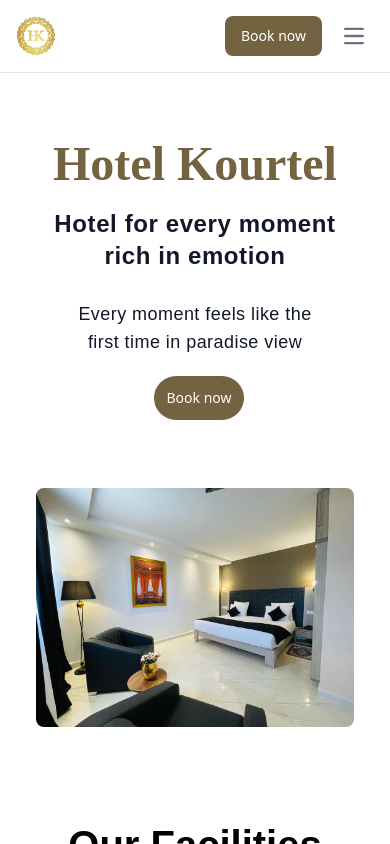
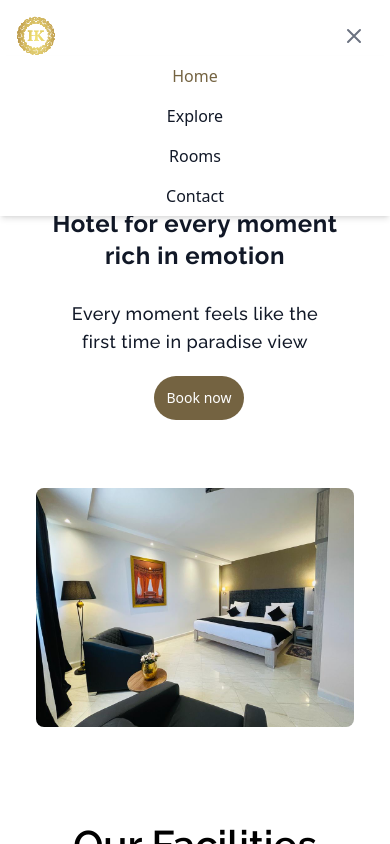
Before and after one commit to zakiabdessem/Kourtel-Hotel, a Next.js app: page / in a window 390 px wide. Both pictures are taken after a click on the button "Open main menu". Shown: the top 844 px of the page. Built offline with nearby package versions, Linux system fonts and the light colour scheme.

Commit message:
added nav menu for mobile , fixed font of main hero

```diff
--- a/app/globals.css
+++ b/app/globals.css
@@ -2,10 +2,6 @@
 @tailwind components;
 @tailwind utilities;
 @import "~leaflet/dist/leaflet.css";
-@import url('https://fonts.googleapis.com/css2?family=Dancing+Script:wght@400;500;600;700&display=swap');
-@import url('https://fonts.googleapis.com/css2?family=Raleway:wght@500;600;700;800;900&display=swap');
-@import url('https://fonts.googleapis.com/css2?family=Poppins:wght@100;200;300;400;500;600;700;800;900&display=swap');
-@import url('https://fonts.googleapis.com/css2?family=Mulish:wght@300;400;500;600;700;800;900;1000&display=swap');
 
 :root {
   --foreground-rgb: 0, 0, 0;
--- a/app/layout.tsx
+++ b/app/layout.tsx
@@ -25,7 +25,21 @@
           href="https://fonts.gstatic.com"
           crossOrigin=""
         />
+        <link
+          href="https://fonts.googleapis.com/css2?family=Dancing+Script:wght@400;500;600;700&display=swap"
+          rel="stylesheet"
+        />
+        <link
+          href="https://fonts.googleapis.com/css2?family=Raleway:wght@500;600;700;800;900&display=swap"
+          rel="stylesheet"
+        />
+        <link
+          href="https://fonts.googleapis.com/css2?family=Poppins:wght@100;200;300;400;500;600;700;800;900&display=swap"
+          rel="stylesheet"></link>
 
+        <link
+          href="https://fonts.googleapis.com/css2?family=Mulish:wght@300;400;500;600;700;800;900;1000&display=swap"
+          rel="stylesheet"></link>
       </head>
 
       <body className="bg-white">
@@ -33,7 +47,7 @@
         <main className="flex min-h-screen flex-col items-center justify-between py-4 pb-0 mt-8">
           {children}
           <Analytics />
-<SpeedInsights/>
+          <SpeedInsights/>
         </main>
         <Footer />
       </body>
--- a/components/layout/Navbar.jsx
+++ b/components/layout/Navbar.jsx
@@ -1,8 +1,16 @@
+"use client"
 import { clientURI } from "../../config/uri.js";
+import { useState } from "react";
 
 function Navbar() {
+  const [isOpen, setIsOpen] = useState(false);
+
+  const toggleMenu = () => {
+    setIsOpen(!isOpen);
+  };
+
   return (
-    <nav className="bg-white fixed w-full z-20 top-0 start-0 border-b border-gray-200 ">
+    <nav className="bg-white fixed w-full z-20 top-0 start-0 border-b border-gray-200">
       <div className="max-w-screen-xl flex flex-wrap items-center justify-between mx-auto p-4">
       <a
           href={clientURI}
@@ -12,32 +20,48 @@
         <div className="flex md:order-2 space-x-3 md:space-x-0 rtl:space-x-reverse">
           <button
             type="button"
-            className="text-white bg-primary hover:bg-primary focus:outline-none font-medium rounded-lg text-sm px-4 py-2 text-center">
+            className="text-white bg-primary hover:bg-primary focus:outline-none font-medium rounded-lg text-sm px-4 py-2 text-center md:block hidden">
             Book now
           </button>
+
         <button
-            data-collapse-toggle="navbar-sticky"
+          onClick={toggleMenu}
           type="button"
           className="inline-flex items-center p-2 w-10 h-10 justify-center text-sm text-gray-500 rounded-lg md:hidden focus:outline-none"
           aria-controls="navbar-sticky"
-            aria-expanded="false">
+          aria-expanded={isOpen}>
           <span className="sr-only">Open main menu</span>
-            <svg
-              className="w-5 h-5"
-              aria-hidden="true"
-              xmlns="http://www.w3.org/2000/svg"
-              fill="none"
-              viewBox="0 0 17 14">
-              <path
-                stroke="currentColor"
-                strokeLinecap="round"
-                strokeLinejoin="round"
-                strokeWidth={2}
-                d="M1 1h15M1 7h15M1 13h15"
-              />
+          {isOpen ? (
+            <svg className="w-6 h-6" fill="none" stroke="currentColor" viewBox="0 0 24 24" xmlns="http://www.w3.org/2000/svg">
+              <path strokeLinecap="round" strokeLinejoin="round" strokeWidth="2" d="M6 18L18 6M6 6l12 12"></path>
             </svg>
+          ) : (
+            <svg className="w-6 h-6" fill="none" stroke="currentColor" viewBox="0 0 24 24" xmlns="http://www.w3.org/2000/svg">
+              <path strokeLinecap="round" strokeLinejoin="round" strokeWidth="2" d="M4 6h16M4 12h16m-7 6h7"></path>
+            </svg>
+          )}
         </button>
         </div>
+        {/* Mobile Menu */}
+        <div className={`${isOpen ? 'flex' : 'hidden'} absolute top-14 left-0 w-full bg-white shadow-md md:hidden`}>
+          <ul className="flex flex-col items-center w-full">
+            <li className="w-full">
+              <a href="/" className="block py-2 px-3 text-primary text-center w-full">Home</a>
+            </li>
+            <li className="w-full">
+              <a href="#services" className="block py-2 px-3 text-gray-900 text-center w-full">Explore</a>
+            </li>
+            <li className="w-full">
+              <a href="#rooms" className="block py-2 px-3 text-gray-900 text-center w-full">Rooms</a>
+            </li>
+            <li className="w-full">
+              <a href="#rooms" className="block py-2 px-3 text-gray-900 text-center w-full">Contact</a>
+            </li>
+          </ul>
+        </div>
+
+        {/* Desktop Menu */}
+        <div className="hidden w-full md:flex md:w-auto md:order-1" id="navbar-sticky">
         <div
           className="items-center justify-between hidden w-full md:flex md:w-auto md:order-1"
           id="navbar-sticky">
@@ -81,6 +105,51 @@
           </ul>
         </div>
         </div>
+      </div>
+    </nav>
+  );
+
+
+
+  return (
+    <nav className="bg-white fixed w-full z-20 top-0 start-0 border-b border-gray-200 ">
+      <div className="max-w-screen-xl flex flex-wrap items-center justify-between mx-auto p-4">
+        <a
+          href={clientURI}
+          className="flex items-center space-x-3 rtl:space-x-reverse">
+          <img src="/logo.svg" className="h-10" alt="Logo" />
+        </a>
+        <div className="flex md:order-2 space-x-3 md:space-x-0 rtl:space-x-reverse">
+          <button
+            type="button"
+            className="text-white bg-primary hover:bg-primary focus:outline-none font-medium rounded-lg text-sm px-4 py-2 text-center">
+            Book now
+          </button>
+          <button
+            data-collapse-toggle="navbar-sticky"
+            type="button"
+            className="inline-flex items-center p-2 w-10 h-10 justify-center text-sm text-gray-500 rounded-lg md:hidden focus:outline-none"
+            aria-controls="navbar-sticky"
+            aria-expanded="false">
+            <span className="sr-only">Open main menu</span>
+            <svg
+              className="w-5 h-5"
+              aria-hidden="true"
+              xmlns="http://www.w3.org/2000/svg"
+              fill="none"
+              viewBox="0 0 17 14">
+              <path
+                stroke="currentColor"
+                strokeLinecap="round"
+                strokeLinejoin="round"
+                strokeWidth={2}
+                d="M1 1h15M1 7h15M1 13h15"
+              />
+            </svg>
+          </button>
+        </div>
+
+      </div>
     </nav>
   );
 }
```
Lines whose indentation alone changed are shown as unchanged.
